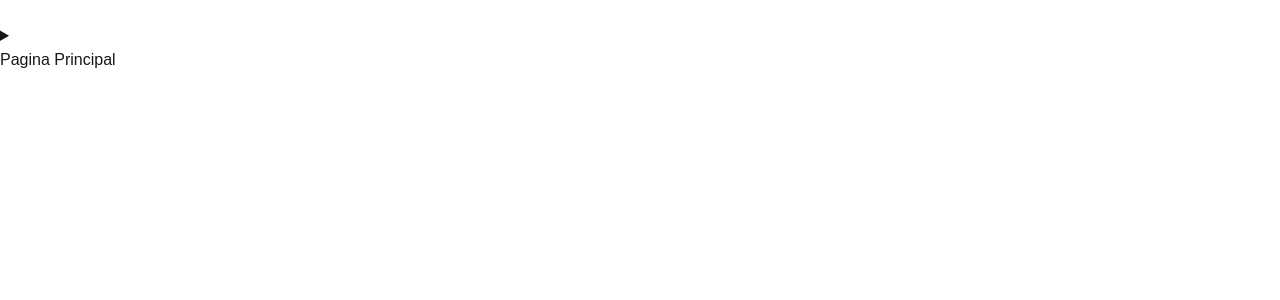
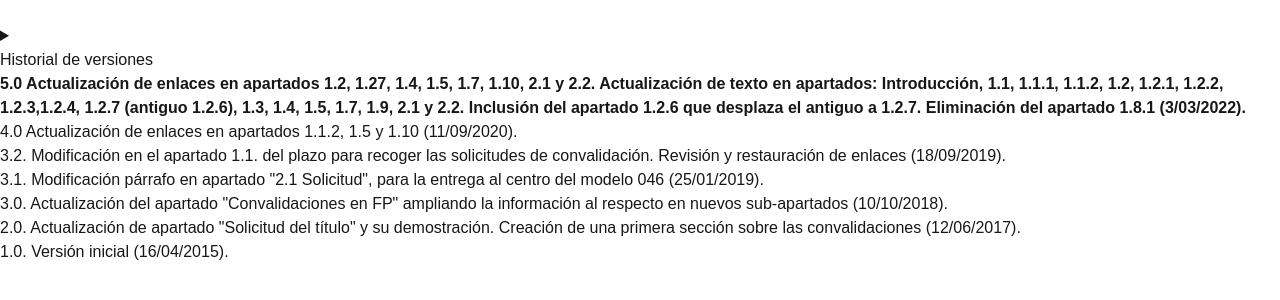
Before and after one commit to CopyCatMe/juntaandaluciaproyecto, a Next.js app: page /historial_de_versiones in a window 1280 px wide. Shown: the top 300 px of the page. Built offline with nearby package versions, Linux system fonts and the light colour scheme.

Commit message:
Historial de versiones

```diff
--- a/src/app/globals.css
+++ b/src/app/globals.css
@@ -44,6 +44,7 @@ nav::-webkit-scrollbar {
   width: 0;
   height: 0;
 }
+
 nav {
   -ms-overflow-style: none;
   scrollbar-width: none;
--- a/src/app/historial_de_versiones/page.jsx
+++ b/src/app/historial_de_versiones/page.jsx
@@ -1,16 +1,36 @@
+import Titulo from "@/components/titulo";
 import Image from "next/image";
 
 export const metadata = {
-  title: "Junta de Andalucia",
+  title: "Historial de versiones",
   description: "Creado por CopyCatMe",
 };
 
 export default function Home() {
   return (
-    <div>
-      <h1 className="text-3xl font-bold underline text-center text-blue-500 py-10 text-5xl font-bold">
-      Pagina Principal
-      </h1>
+    <div className="w-full mx-auto px-4 lg:w-10/12">
+      <Titulo>  {metadata.title} </Titulo>
+      <p className=" mb-4 text-justify">
+        <b>5.0 Actualización de enlaces en apartados 1.2, 1.27, 1.4, 1.5, 1.7, 1.10, 2.1 y 2.2. Actualización de texto en apartados: Introducción, 1.1, 1.1.1, 1.1.2, 1.2, 1.2.1, 1.2.2, 1.2.3,1.2.4, 1.2.7 (antiguo 1.2.6), 1.3, 1.4, 1.5, 1.7, 1.9, 2.1 y 2.2. Inclusión del apartado 1.2.6 que desplaza el antiguo a 1.2.7. Eliminación del apartado 1.8.1 (3/03/2022).</b>
+      </p>
+      <p className="mb-4 text-justify">
+        4.0 Actualización de enlaces en apartados 1.1.2, 1.5 y 1.10 (11/09/2020).
+      </p>
+      <p className="mb-4 text-justify">
+        3.2. Modificación en el apartado 1.1. del plazo para recoger las solicitudes de convalidación. Revisión y restauración de enlaces (18/09/2019).
+      </p>
+      <p className="mb-4 text-justify">
+        3.1. Modificación párrafo en apartado "2.1 Solicitud", para la entrega al centro del modelo 046 (25/01/2019).
+      </p>
+      <p className="mb-4 text-justify">
+        3.0. Actualización del apartado "Convalidaciones en FP" ampliando la información al respecto en nuevos sub-apartados (10/10/2018).
+      </p>
+      <p className="mb-4 text-justify">
+        2.0. Actualización de apartado "Solicitud del título" y su demostración. Creación de una primera sección sobre las convalidaciones (12/06/2017).
+      </p>
+      <p className="mb-4 text-justify">
+        1.0. Versión inicial (16/04/2015).
+      </p>
     </div>
   );
 }
--- a/src/components/menu-principal.jsx
+++ b/src/components/menu-principal.jsx
@@ -87,17 +87,17 @@ function MenuPrincipal() {
     return (
         <aside
             className={`${menuOpen ? "shrink-0 lg:w-1/4 w-full lg:max-w-[360px] overflow-y-auto" : ""}`}
-            style={{ height: '50%' }}
+            style={{ maxHeight: '35vh' }}
         >
             <nav
-                className={`${menuPrincipalClasses} ${scrolling  ? ' transform -translate-x-full opacity-0' : 'opacity-100'} md:transform-none md:h-auto w-full lg:overflow-y-auto` }
+                className={`${menuPrincipalClasses} ${scrolling ? ' transform -translate-x-full opacity-0' : 'opacity-100'} md:transform-none md:h-auto w-full lg:overflow-y-auto`}
                 style={{
                     maxHeight: windowWidth >= 1024 ? '100vh' : 'auto',
                     maxWidth: menuOpen
                         ? `${windowWidth >= 1024 ? '360px' : '100%'}`
                         : `${windowWidth >= 1024 ? '360px' : '100%'}`,
-                }}
-            >
+                }}>
+
                 <button
                     className="p-4 flex w-full justify-between items-center transition-all duration-300"
                     onClick={() => setMenuOpen(!menuOpen)}
```
Also changed, not shown: src/app/1_solicitud_de_convalidaciones/page.jsx (+19 -6 lines), src/app/informacion_general_convalidaciones_exenciones_y_titulos/page.jsx (+9 -6 lines).
